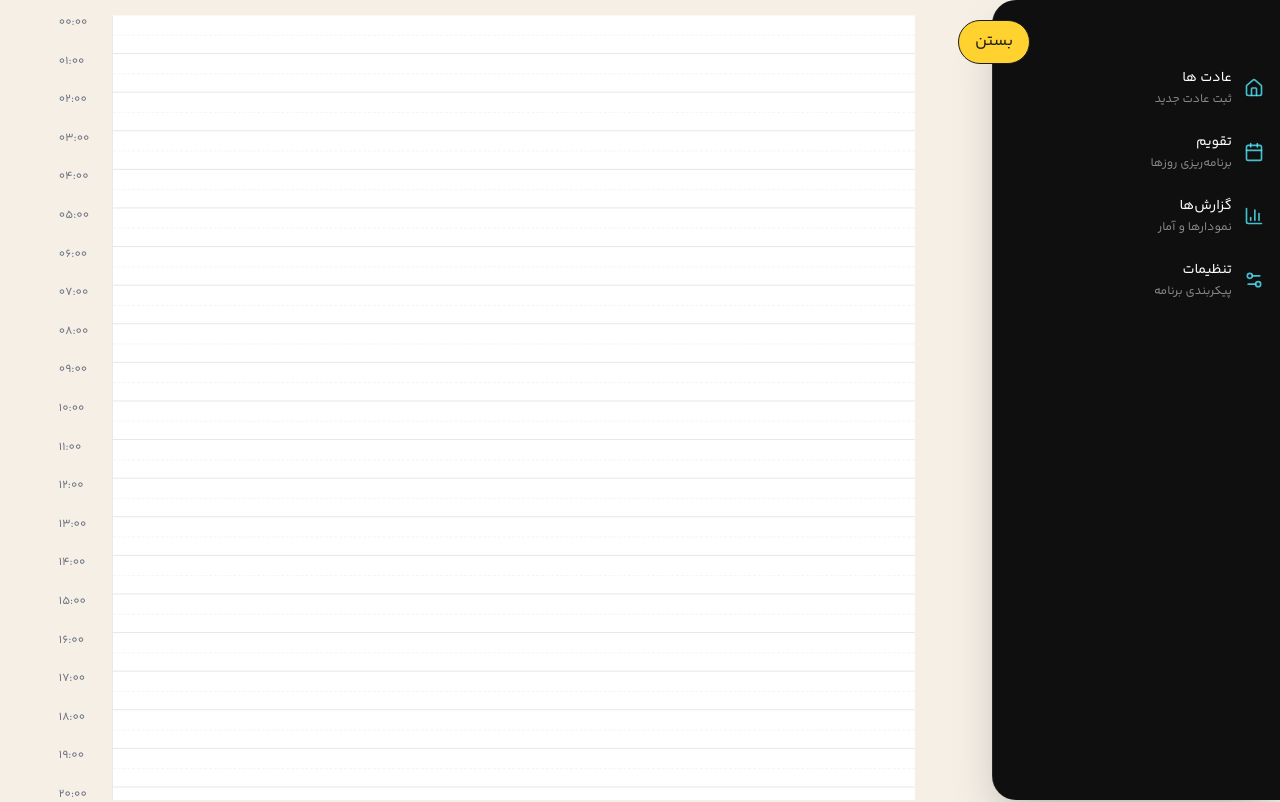
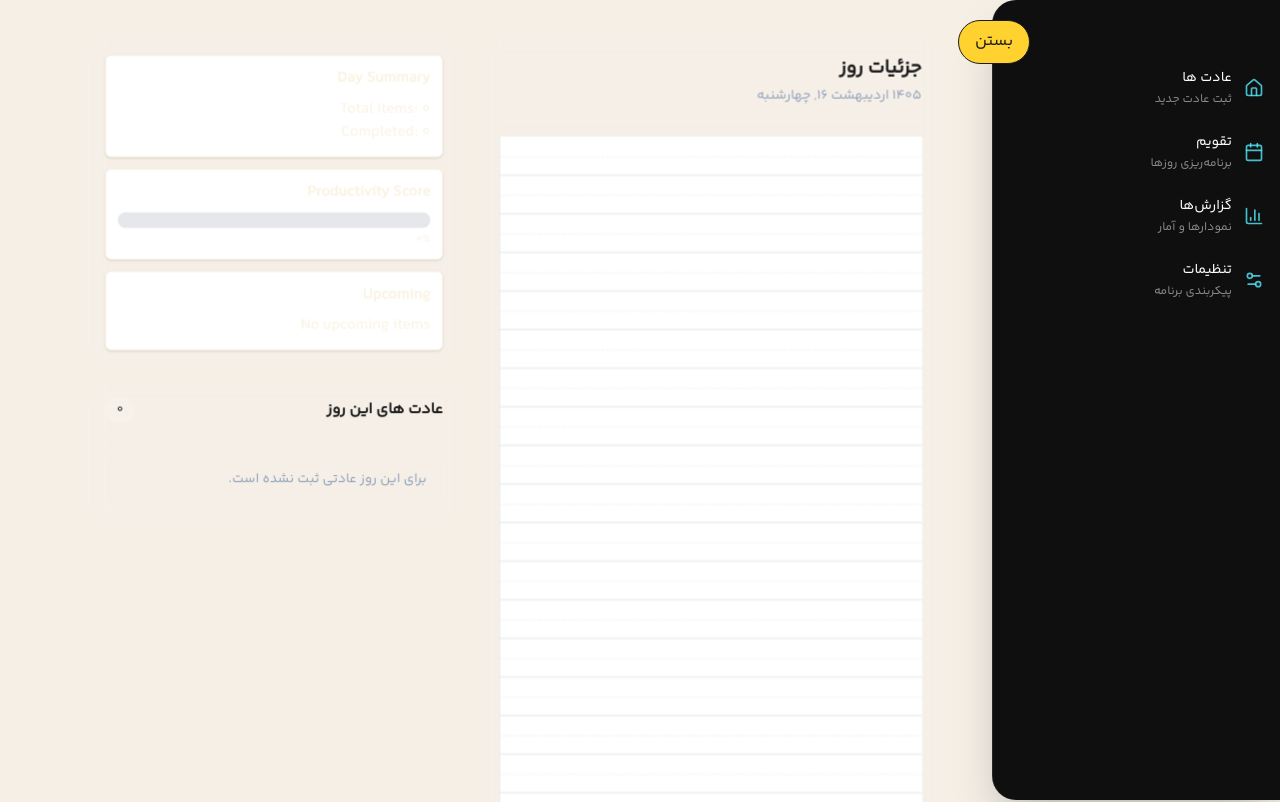
Before and after one commit to MobinaLalani/MyCalendar, a Next.js app: page /DaySheet in a window 1280 px wide. Shown: the top 802 px of the page. Built offline with nearby package versions, Linux system fonts and the light colour scheme.

Commit message:
connect day sheet to calender

```diff
--- a/src/app/DaySheet/page.tsx
+++ b/src/app/DaySheet/page.tsx
@@ -1,10 +1,15 @@
-import React from 'react';
-import DaySheetPage from '@/src/features/daySheet';
+import React from "react";
+import DaySheetPage from "@/src/features/daySheet";
 
-function page() {
-  return (
- <DaySheetPage/>
-  )
+type DaySheetRouteProps = {
+  searchParams: Promise<{
+    date?: string | string[] | undefined;
+  }>;
+};
+
+export default async function Page({ searchParams }: DaySheetRouteProps) {
+  const query = await searchParams;
+  const selectedDateKey = Array.isArray(query.date) ? query.date[0] : query.date;
+
+  return <DaySheetPage selectedDateKey={selectedDateKey} />;
 }
-
-export default page
--- a/src/features/calendar/components/TaskList.tsx
+++ b/src/features/calendar/components/TaskList.tsx
@@ -12,7 +12,6 @@ import { HabitType } from "../../habits/types/habit.type";
 type TaskListProps = {
   isOpen: boolean;
   isCreateMode: boolean;
-  isDetailsOpen: boolean;
   selectedDate: Date;
   selectedDateParts: PersianDateParts;
   habits: HabitType[];
@@ -29,13 +28,12 @@ type TaskListProps = {
   onClose: () => void;
   onStartCreate: () => void;
   onCancelCreate: () => void;
-  onToggleDetails: () => void;
+  onViewDaySheet: () => void;
 };
 
 export default function TaskList({
   isOpen,
   isCreateMode,
-  isDetailsOpen,
   selectedDate,
   selectedDateParts,
   habits,
@@ -46,7 +44,7 @@ export default function TaskList({
   onClose,
   onStartCreate,
   onCancelCreate,
-  onToggleDetails,
+  onViewDaySheet,
 }: TaskListProps) {
   return (
     <AnimatePresence initial={false}>
@@ -112,17 +110,15 @@ export default function TaskList({
 
                 {!isCreateMode ? (
                   <div className="flex items-center gap-2">
-                    <button
-                      type="button"
-                      // onClick={onToggleDetails}
-                      className={`rounded-2xl border px-3 py-2 text-xs font-medium transition ${
-                        isDetailsOpen
-                          ? "border-violet-500/50 bg-violet-500/15 text-black"
-                          : "border-black/20 bg-white/60 text-black hover:bg-white"
-                      }`}
-                    >
-                      {isDetailsOpen ? "بستن جزئیات" : " جزئیات"}
-                    </button>
+                    {tasks.length > 0 ? (
+                      <button
+                        type="button"
+                        onClick={onViewDaySheet}
+                        className="rounded-2xl border border-black/20 bg-white/60 px-3 py-2 text-xs font-medium text-black transition hover:bg-white"
+                      >
+                        نمایش جزئیات روز
+                      </button>
+                    ) : null}
 
                     <Tooltip content="افزودن تسک جدید" position="top">
                       <button
--- a/src/features/calendar/components/TaskListItem.tsx
+++ b/src/features/calendar/components/TaskListItem.tsx
@@ -18,7 +18,9 @@ type TaskListItemProps = {
           >
             {task.title}
           </div>
-          <div className="mt-1 text-xs text-black">{task.time}</div>
+          <div className="mt-1 text-xs text-black">
+            {task.startTime} - {task.endTime}
+          </div>
         </div>
 
         <div className="flex flex-wrap gap-2">
--- a/src/features/calendar/utils/tasks.ts
+++ b/src/features/calendar/utils/tasks.ts
@@ -4,21 +4,28 @@ export function formatPersianNumber(value: number) {
   return value.toLocaleString("fa-IR");
 }
 
+function getTaskStartTime(task: PlannerTask) {
+  return task.startTime ?? "";
+}
+
 export function sortPlannerTasks(tasks: PlannerTask[]) {
   return [...tasks].sort((left, right) => {
-    if (left.time === right.time) {
+    const leftStartTime = getTaskStartTime(left);
+    const rightStartTime = getTaskStartTime(right);
+
+    if (leftStartTime === rightStartTime) {
       return right.createdAt.localeCompare(left.createdAt);
     }
 
-    if (!left.time) {
+    if (!leftStartTime) {
       return 1;
     }
 
-    if (!right.time) {
+    if (!rightStartTime) {
       return -1;
     }
 
-    return left.time.localeCompare(right.time);
+    return leftStartTime.localeCompare(rightStartTime);
   });
 }
 
--- a/src/features/daySheet/components/layout/DaySheetLayout.tsx
+++ b/src/features/daySheet/components/layout/DaySheetLayout.tsx
@@ -2,18 +2,83 @@
 
 import React from "react";
 import TimeGrid from "../timeline/TimeGrid";
+import DaySummary from "../panels/DaySummary";
+import ProductivityScore from "../panels/ProductivityScore";
+import UpcomingPanel from "../panels/UpcomingPanel";
+import { useDaySheet } from "../../hooks/useDaySheet";
 
+type DaySheetLayoutProps = {
+  selectedDateKey?: string;
+};
 
-const DaySheetLayout: React.FC = () => {
+const DaySheetLayout: React.FC<DaySheetLayoutProps> = ({
+  selectedDateKey,
+}) => {
+  const { items, selectedDateParts, selectedHabits, selectedTasks } =
+    useDaySheet(selectedDateKey);
 
   return (
-    <div className="flex max-w-full h-[95vh]  mx-16">
-      <div className="flex-1 relative ">
-        <TimeGrid>
+    <div className="mx-6 flex min-h-[95vh] max-w-full flex-col gap-6 py-6 lg:mx-10 lg:flex-row">
+      <div className="min-w-0 flex-1 rounded-3xl border border-white/10 bg-white/5 p-4 backdrop-blur">
+        <div className="mb-4 border-b border-white/10 pb-4">
+          <h1 className="text-xl font-semibold text-(--text-foreground)">
+            جزئیات روز
+          </h1>
+          <p className="mt-1 text-sm text-slate-400">
+            {selectedDateParts.fullLabel}
+          </p>
+        </div>
 
-        </TimeGrid>
+        <div className="relative overflow-x-auto">
+          <TimeGrid tasks={selectedTasks} />
+        </div>
       </div>
 
+      <aside className="w-full space-y-4 lg:w-[24rem]">
+        <div className="rounded-3xl border border-white/10 bg-white/5 p-4 backdrop-blur">
+          <DaySummary items={items} />
+          <ProductivityScore items={items} />
+          <UpcomingPanel items={items} />
+        </div>
+
+        <div className="rounded-3xl border border-white/10 bg-white/5 p-4 backdrop-blur">
+          <div className="flex items-center justify-between border-b border-white/10 pb-3">
+            <h2 className="text-base font-semibold text-(--text-foreground)">
+              عادت های این روز
+            </h2>
+            <span className="rounded-full bg-white/10 px-3 py-1 text-xs text-(--text-foreground)">
+              {selectedHabits.length}
+            </span>
+          </div>
+
+          <div className="mt-4 space-y-3">
+            {selectedHabits.length === 0 ? (
+              <div className="rounded-2xl border border-dashed border-white/10 px-4 py-5 text-sm text-slate-400">
+                برای این روز عادتی ثبت نشده است.
+              </div>
+            ) : null}
+
+            {selectedHabits.map((habit) => (
+              <div
+                key={habit.id}
+                className="rounded-2xl border border-white/10 bg-white/5 p-4"
+              >
+                <div className="text-sm font-semibold text-(--text-foreground)">
+                  {habit.HabitName}
+                </div>
+                <div className="mt-2 flex flex-wrap gap-2 text-xs text-slate-400">
+                  <span className="rounded-full bg-white/10 px-3 py-1">
+                    شروع: {habit.HabitStartDate}
+                  </span>
+                  <span className="rounded-full bg-white/10 px-3 py-1">
+                    تعداد در هفته: {habit.HabitFrequency}
+                  </span>
+                </div>
+              </div>
+            ))}
+          </div>
+        </div>
+      </aside>
     </div>
   );
 };
--- a/src/features/daySheet/components/timeline/Task.tsx
+++ b/src/features/daySheet/components/timeline/Task.tsx
@@ -28,7 +28,15 @@ const Task: React.FC<TaskProps> = ({
   const { title, startTime, endTime, color } = task;
 
   const timeToMinutes = (timeStr: string) => {
+    if (!timeStr || !timeStr.includes(":")) {
+      return 0;
+    }
+
     const [hours, minutes] = timeStr.split(":").map(Number);
+
+    if (Number.isNaN(hours) || Number.isNaN(minutes)) {
+      return 0;
+    }
 
     return hours * 60 + minutes;
   };
--- a/src/features/daySheet/hooks/useDaySheet.ts
+++ b/src/features/daySheet/hooks/useDaySheet.ts
@@ -3,44 +3,72 @@ import { useMemo } from "react";
 import { usePlanner } from "../../calendar/hooks/usePlanner";
 import useHabit from "../../habits/hooks/useHabit";
 import { ScheduleItem } from "../types/day-sheet.types";
+import { getTasksForDate } from "../../calendar/utils/tasks";
+import { getHabitsForDate } from "../../habits/utils/habits";
+import {
+  getPersianDateParts,
+  getTodayDateKey,
+  parseDateKey,
+} from "../../../utils/jalali";
 
-export function useDaySheet() {
+function buildDateTime(dateKey: string, time: string) {
+  if (!time || !time.includes(":")) {
+    return `${dateKey}T00:00:00`;
+  }
+
+  return `${dateKey}T${time}:00`;
+}
+
+export function useDaySheet(selectedDateKey?: string) {
   const planner = usePlanner();
   const habits = useHabit();
+  const effectiveDateKey = selectedDateKey || getTodayDateKey();
+
+  const selectedTasks = useMemo(
+    () => getTasksForDate(planner.tasks, effectiveDateKey),
+    [effectiveDateKey, planner.tasks],
+  );
+
+  const selectedHabits = useMemo(
+    () => getHabitsForDate(habits.habits, effectiveDateKey),
+    [effectiveDateKey, habits.habits],
+  );
+
+  const selectedDateParts = useMemo(
+    () => getPersianDateParts(parseDateKey(effectiveDateKey)),
+    [effectiveDateKey],
+  );
 
   const items = useMemo<ScheduleItem[]>(() => {
-    const normalizedTasks = planner.tasks.map((task) => ({
+    const normalizedTasks = selectedTasks.map((task) => ({
       id: task.id,
-
       type: "task" as const,
-
       title: task.title,
-
-      startDate: task.createdAt,
-
-      endDate: task.createdAt,
-
+      description: task.description,
+      startDate: buildDateTime(effectiveDateKey, task.startTime),
+      endDate: buildDateTime(effectiveDateKey, task.endTime),
       completed: task.completed,
+      color: task.color,
     }));
 
-    const normalizedHabits = habits.habits.map((habit) => ({
+    const normalizedHabits = selectedHabits.map((habit) => ({
       id: habit.id,
-
       type: "habit" as const,
-
       title: habit.HabitName,
-
       startDate: habit.HabitStartDate,
-
       endDate: habit.HabitStartDate,
-
       completed: habit.completed,
+      description: `تعداد در هفته: ${habit.HabitFrequency}`,
     }));
 
     return [...normalizedTasks, ...normalizedHabits];
-  }, [planner, habits]);
+  }, [effectiveDateKey, selectedHabits, selectedTasks]);
 
   return {
     items,
+    selectedDateKey: effectiveDateKey,
+    selectedDateParts,
+    selectedTasks,
+    selectedHabits,
   };
 }
--- a/src/features/daySheet/index.tsx
+++ b/src/features/daySheet/index.tsx
@@ -1,8 +1,12 @@
 import React from "react";
 import DaySheetLayout from "./components/layout/DaySheetLayout";
 
-const DaySheetPage: React.FC = () => {
-  return <DaySheetLayout />;
+type DaySheetPageProps = {
+  selectedDateKey?: string;
+};
+
+const DaySheetPage: React.FC<DaySheetPageProps> = ({ selectedDateKey }) => {
+  return <DaySheetLayout selectedDateKey={selectedDateKey} />;
 };
 
 export default DaySheetPage;
--- a/src/features/habits/utils/habits.ts
+++ b/src/features/habits/utils/habits.ts
@@ -14,11 +14,7 @@ export function getHabitsForDate(habits: HabitType[], dateKey: string) {
   return sortHabits(
     habits.filter((habit) => {
       const habitDate = new Date(habit.HabitStartDate);
-
-      // گرفتن فقط بخش YYYY-MM-DD بدون تأثیر timezone
       const habitDateKey = habitDate.toISOString().slice(0, 10);
-       console.log("habitDateKey", habitDateKey);
-           console.log("dateKey", dateKey);
       return habitDateKey === dateKey;
     }),
   );
```
Also changed, not shown: src/features/calendar/components/CalendarGrid.tsx (+10 -39 lines), src/features/daySheet/components/timeline/TimeGrid.tsx (+42 -44 lines).
